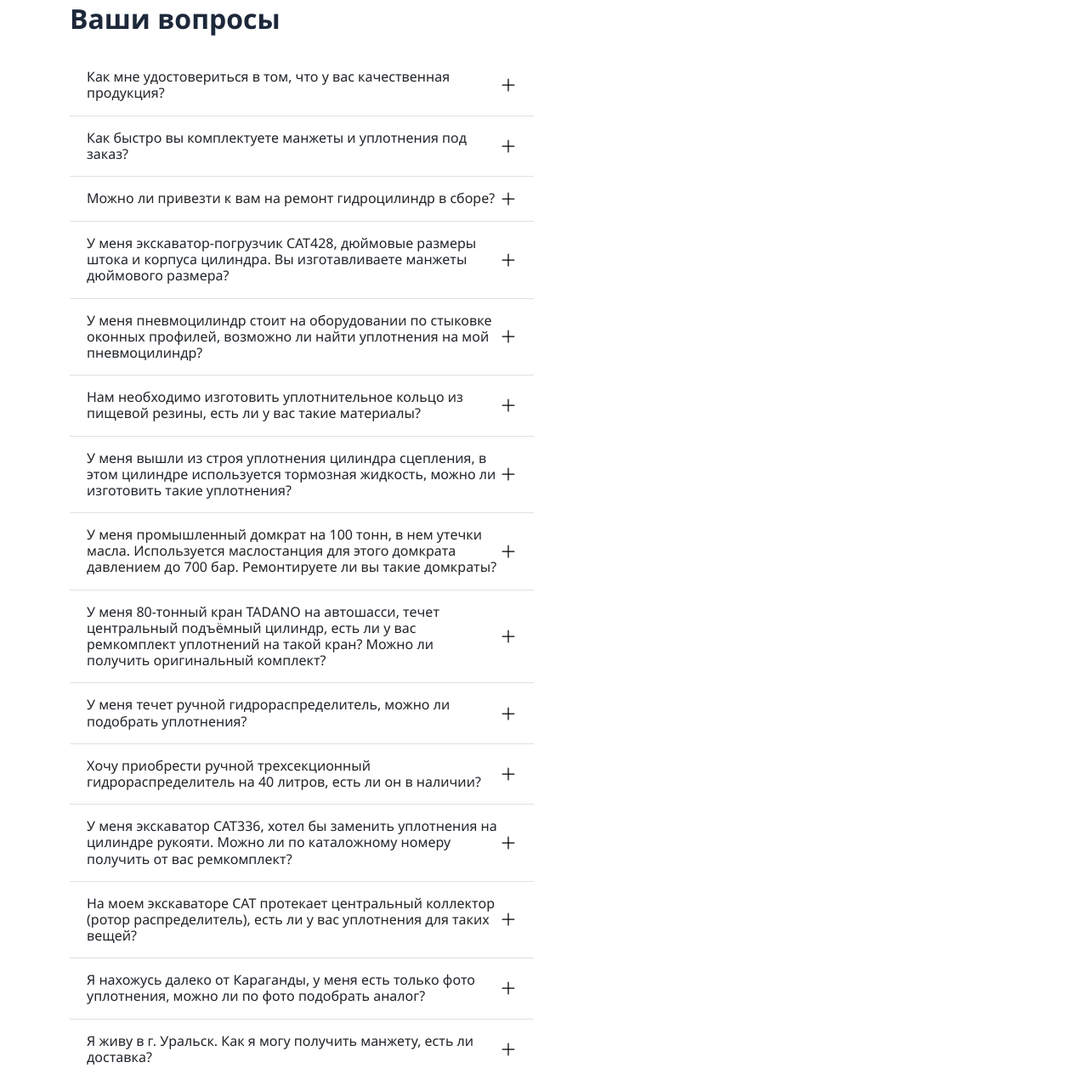
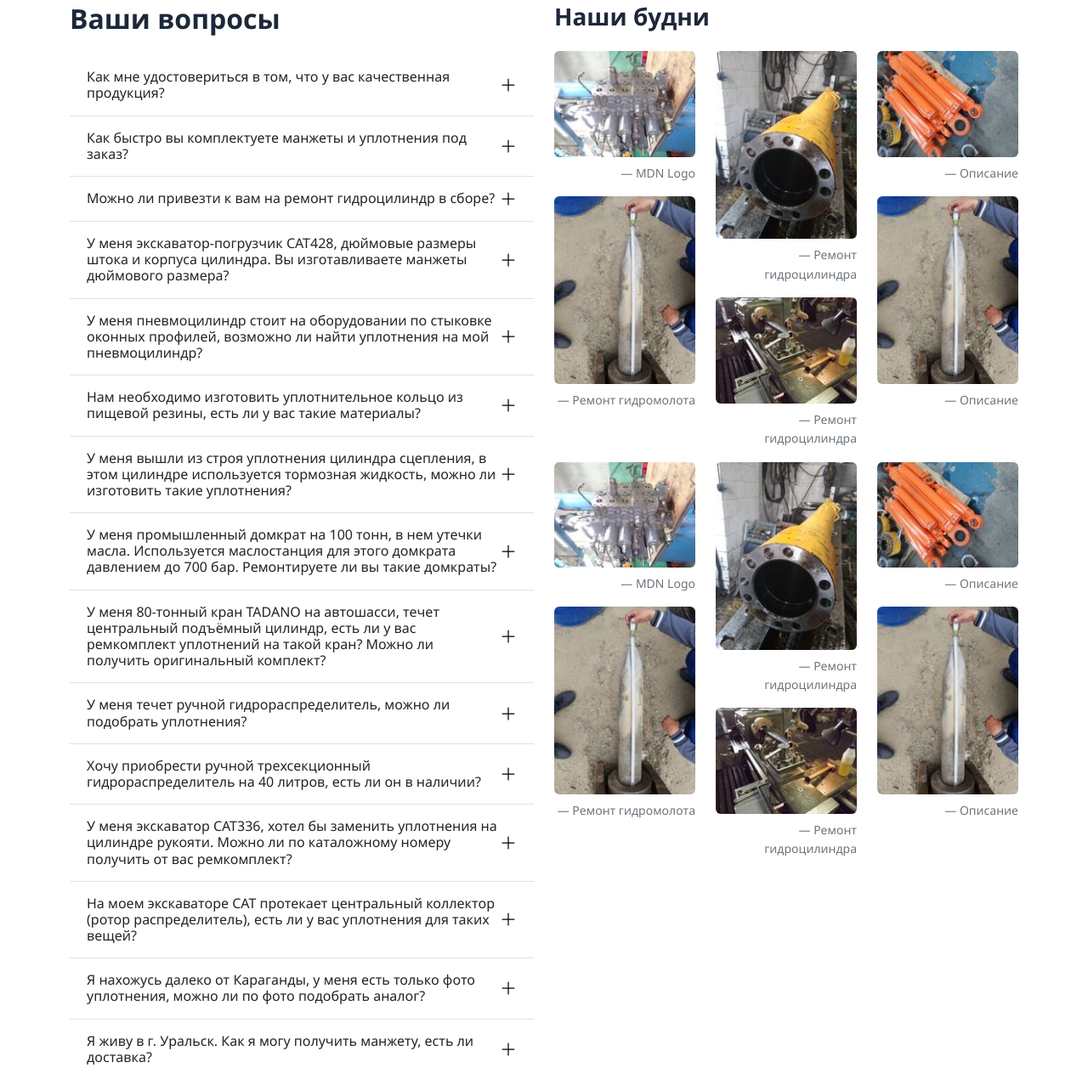
Before and after one commit to deepydee/sealmaster, a website: page index.html in a window 1280 px wide. Shown: the part 2101-3371 px from the top of the page at 85% size. Drawn offline with nearby package versions, Linux system fonts and the light colour scheme.

Commit message:
feat: add gallery

```diff
--- a/index.html
+++ b/index.html
@@ -19,7 +19,6 @@
   <link href="https://cdn.jsdelivr.net/npm/bootstrap@5.2.1/dist/css/bootstrap.min.css" rel="stylesheet"
     integrity="sha384-iYQeCzEYFbKjA/T2uDLTpkwGzCiq6soy8tYaI1GyVh/UjpbCx/TYkiZhlZB6+fzT" crossorigin="anonymous">
   <link rel="stylesheet" href="css/style.css">
-
 </head>
 
 <body>
@@ -106,7 +105,15 @@
         </div>
       </div>
     </nav>
-
+    <!-- <div class="container">
+      <nav aria-label="breadcrumb">
+        <ol class="breadcrumb">
+          <li class="breadcrumb-item"><a href="#">Главная</a></li>
+          <li class="breadcrumb-item"><a href="#">Sub</a></li>
+          <li class="breadcrumb-item active" aria-current="page">Текущая</li>
+        </ol>
+      </nav>
+    </div> -->
   </header>
   <main>
     <section class="container-fluid slider">
@@ -313,8 +320,8 @@
 
     <section class="container faq">
       <div class="row">
-        <h2 class="section-heading">Ваши вопросы</h2>
         <div class="col-md-6">
+          <h2 class="section-heading">Ваши вопросы</h2>
           <div class="accordion accordion-flush" id="accordionFaq">
 
             <div class="accordion-item">
@@ -514,6 +521,129 @@
 
           </div>
         </div>
+
+        <div class="d-none d-md-flex col-md-6">
+         <!-- Gallery -->
+          <div class="row align-content-start">
+            <h3 class="section-heading">Наши будни</h3>
+            <div class="col-md-6 col-lg-4 mb-lg-0">
+              <figure class="text-end">
+                <img
+                src="img/gallery/002-w160.jpg"
+                class="w-100 rounded mb-4"
+                alt="Boat on Calm Water"
+                />
+                <figcaption class="blockquote-footer">MDN Logo</figcaption>
+              </figure>
+
+              <figure class="text-end">
+                <img
+                  src="img/gallery/001-w160.jpg"
+                  class="w-100 rounded mb-4"
+                  alt="Wintry Mountain Landscape"
+                />
+                <figcaption class="blockquote-footer">Ремонт гидромолота</figcaption>
+              </figure>
+            </div>
+
+            <div class="col-md-6 col-lg-4 mb-lg-0">
+              <figure class="text-end">
+                <img
+                  src="img/gallery/003-w160.jpg"
+                  class="w-100 rounded mb-4"
+                  alt="Mountains in the Clouds"
+                />
+                <figcaption class="blockquote-footer">Ремонт гидроцилиндра</figcaption>
+              </figure>
+              <figure class="text-end">
+                <img
+                  src="img/gallery/004-w160.jpg"
+                  class="w-100 rounded mb-4"
+                  alt="Boat on Calm Water"
+                />
+                <figcaption class="blockquote-footer">Ремонт гидроцилиндра</figcaption>
+              </figure>
+            </div>
+
+            <div class="col-md-6 col-lg-4 mb-lg-0">
+              <figure class="text-end">
+                <img
+                  src="img/gallery/005-w160.jpg"
+                  class="w-100 rounded mb-4"
+                  alt="Waves at Sea"
+                />
+                <figcaption class="blockquote-footer">Описание</figcaption>
+              </figure>
+              <figure class="text-end">
+                <img
+                  src="img/gallery/001-w160.jpg"
+                  class="w-100 rounded mb-4"
+                  alt="Yosemite National Park"
+                />
+                <figcaption class="blockquote-footer">Описание</figcaption>
+              </figure>
+            </div>
+
+            <div class="col-md-6 col-lg-4 mb-lg-0">
+              <figure class="text-end">
+                <img
+                src="img/gallery/002-w160.jpg"
+                class="w-100 rounded mb-4"
+                alt="Boat on Calm Water"
+                />
+                <figcaption class="blockquote-footer">MDN Logo</figcaption>
+              </figure>
+
+              <figure class="text-end">
+                <img
+                  src="img/gallery/001-w160.jpg"
+                  class="w-100 rounded mb-4"
+                  alt="Wintry Mountain Landscape"
+                />
+                <figcaption class="blockquote-footer">Ремонт гидромолота</figcaption>
+              </figure>
+            </div>
+
+            <div class="col-md-6 col-lg-4 mb-lg-0">
+              <figure class="text-end">
+                <img
+                  src="img/gallery/003-w160.jpg"
+                  class="w-100 rounded mb-4"
+                  alt="Mountains in the Clouds"
+                />
+                <figcaption class="blockquote-footer">Ремонт гидроцилиндра</figcaption>
+              </figure>
+              <figure class="text-end">
+                <img
+                  src="img/gallery/004-w160.jpg"
+                  class="w-100 rounded mb-4"
+                  alt="Boat on Calm Water"
+                />
+                <figcaption class="blockquote-footer">Ремонт гидроцилиндра</figcaption>
+              </figure>
+            </div>
+
+            <div class="col-md-6 col-lg-4 mb-lg-0">
+              <figure class="text-end">
+                <img
+                  src="img/gallery/005-w160.jpg"
+                  class="w-100 rounded mb-4"
+                  alt="Waves at Sea"
+                />
+                <figcaption class="blockquote-footer">Описание</figcaption>
+              </figure>
+              <figure class="text-end">
+                <img
+                  src="img/gallery/001-w160.jpg"
+                  class="w-100 rounded mb-4"
+                  alt="Yosemite National Park"
+                />
+                <figcaption class="blockquote-footer">Описание</figcaption>
+              </figure>
+            </div>
+          </div>
+          <!-- Gallery -->
+        </div>
       </div>
     </section>
 
```
Also changed, not shown: images.config.js (+14 -0 lines), img/gallery/001-w160.jpg (added), img/gallery/001.jpg (added), img/gallery/002-w160.jpg (added), img/gallery/003-w160.jpg (added), img/gallery/003.jpg (added), img/gallery/004-w160.jpg (added), img/gallery/005-w160.jpg (added), img/gallery/006-w160.jpg (added), 4 other files.
